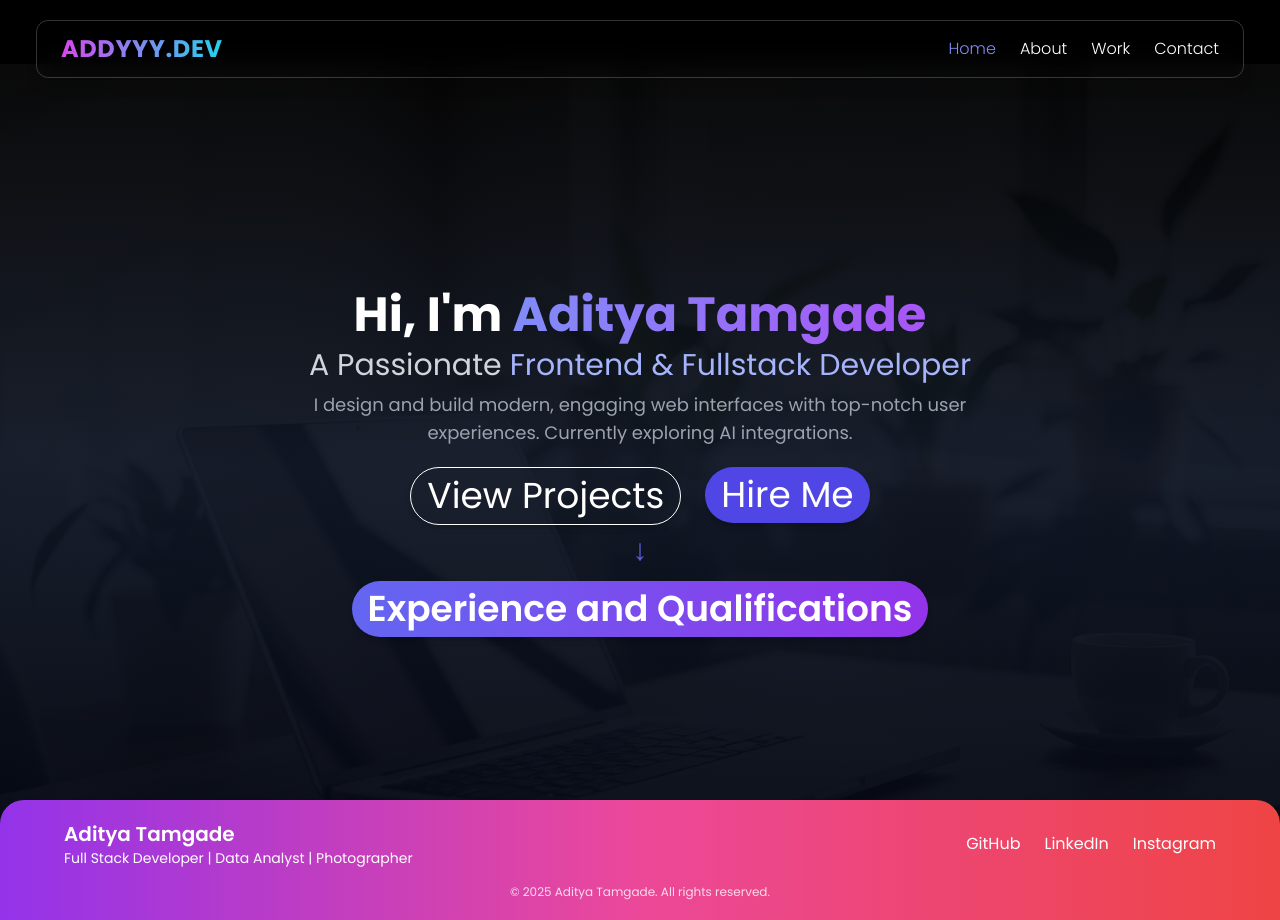
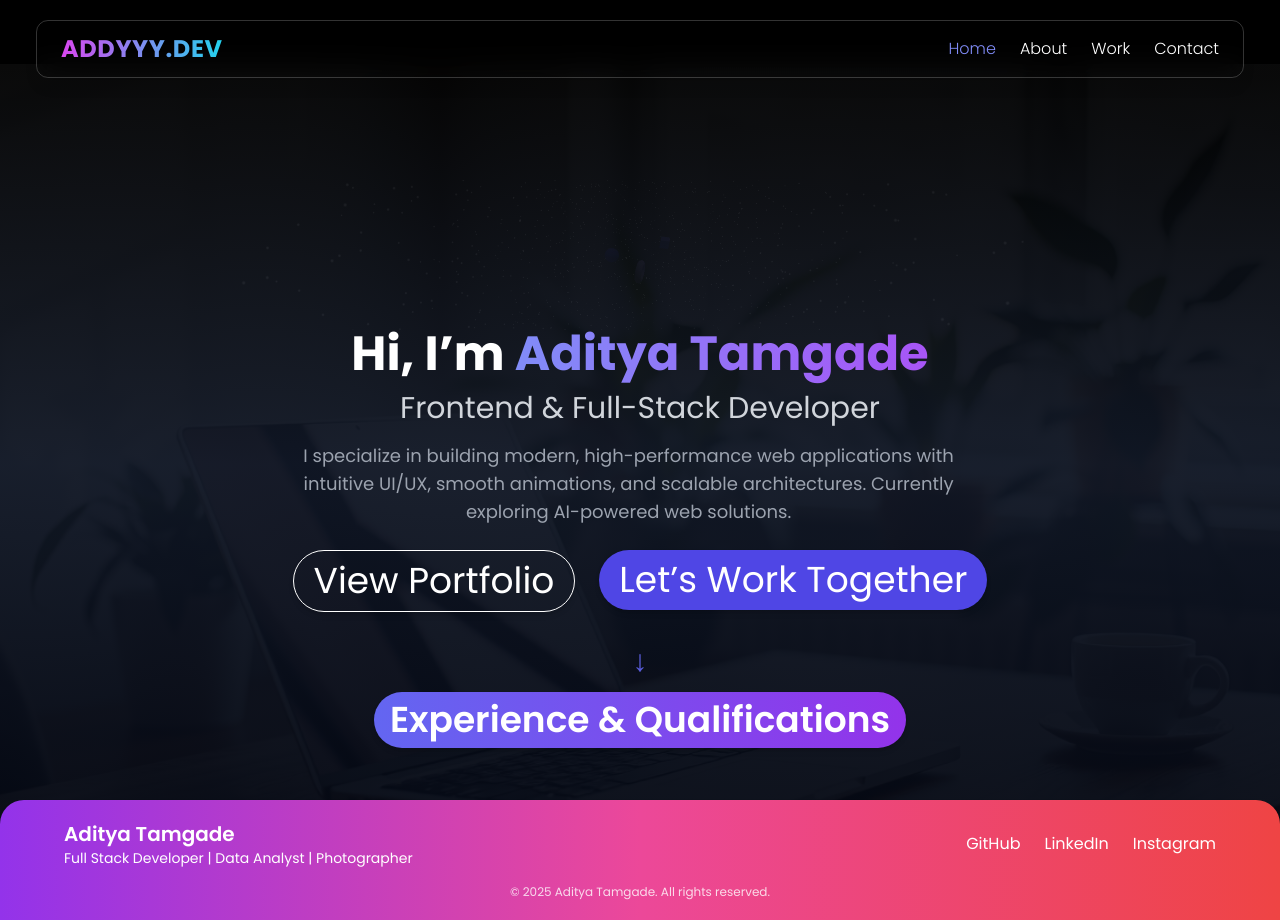
Before and after one commit to AdityaTamgade/PORTFOLIO, a React (Vite) app: page / in a window 1280 px wide. Built offline with nearby package versions, Linux system fonts and the light colour scheme.

Commit message:
Update Hero.jsx

```diff
--- a/src/components/Hero.jsx
+++ b/src/components/Hero.jsx
@@ -1,106 +1,196 @@
 import { Link } from "react-router-dom";
 import { motion } from "framer-motion";
 import BgImage from "../assets/herobg.jpg";
+import { Suspense, useRef, useEffect, useState } from "react";
+import { Canvas, useFrame } from "@react-three/fiber";
+import {
+  OrbitControls,
+  Sphere,
+  MeshDistortMaterial,
+  Torus,
+  Box,
+  Stars,
+} from "@react-three/drei";
+import gsap from "gsap";
+import { ScrollTrigger } from "gsap/ScrollTrigger";
 
-export default function Hero() {
-  const scrollToEducation = () => {
-    const section = document.getElementById("education");
-    if (section) {
-      section.scrollIntoView({ behavior: "smooth" });
-    }
+gsap.registerPlugin(ScrollTrigger);
+
+/* ---------------- Floating 3D Object ---------------- */
+function FloatingObject({
+  type = "sphere",
+  position = [0, 0, 0],
+  color = "#4F46E5",
+}) {
+  const objRef = useRef();
+  const [mouse, setMouse] = useState([0, 0]);
+
+  useEffect(() => {
+    const handleMouseMove = (e) => {
+      setMouse([
+        e.clientX / window.innerWidth - 0.5,
+        e.clientY / window.innerHeight - 0.5,
+      ]);
+    };
+    window.addEventListener("mousemove", handleMouseMove);
+    return () => window.removeEventListener("mousemove", handleMouseMove);
+  }, []);
+
+  useFrame(() => {
+    if (!objRef.current) return;
+
+    objRef.current.rotation.x += 0.002;
+    objRef.current.rotation.y += 0.004;
+
+    objRef.current.position.x = position[0] + mouse[0] * 2;
+    objRef.current.position.y = position[1] + mouse[1] * 2;
+    objRef.current.position.z =
+      position[2] + Math.sin(Date.now() * 0.001) * 0.5;
+  });
+
+  const materialProps = {
+    color,
+    attach: "material",
+    distort: 0.25,
+    speed: 2,
   };
 
   return (
-    <section className="relative w-full min-h-screen flex flex-col justify-center items-center text-center px-6 sm:px-12 md:px-20 lg:px-60 overflow-visible mt-32">
-      {/* Background Image */}
+    <>
+      {type === "sphere" && (
+        <Sphere ref={objRef} args={[0.5, 64, 64]}>
+          <MeshDistortMaterial {...materialProps} />
+        </Sphere>
+      )}
+
+      {type === "cube" && (
+        <Box ref={objRef} args={[0.7, 0.7, 0.7]}>
+          <MeshDistortMaterial {...materialProps} />
+        </Box>
+      )}
+
+      {type === "torus" && (
+        <Torus ref={objRef} args={[0.5, 0.2, 16, 100]}>
+          <MeshDistortMaterial {...materialProps} />
+        </Torus>
+      )}
+    </>
+  );
+}
+
+/* ---------------- Hero Section ---------------- */
+export default function Hero() {
+  const scrollToEducation = () => {
+    document.getElementById("education")?.scrollIntoView({
+      behavior: "smooth",
+    });
+  };
+
+  return (
+    <section className="hero-section relative w-full min-h-screen flex flex-col justify-center items-center text-center px-6 sm:px-12 md:px-20 lg:px-60 overflow-visible mt-32">
+      {/* Background */}
       <div
         className="absolute inset-0 bg-cover bg-center z-0 opacity-20 sm:opacity-30 md:opacity-40"
         style={{ backgroundImage: `url(${BgImage})` }}
       />
-
-      {/* Gradient Overlay */}
       <div className="absolute inset-0 bg-gradient-to-b from-black via-gray-900 to-gray-950 opacity-90 z-0" />
 
-      {/* Main Content */}
+      {/* Three.js Scene */}
+      <Canvas className="absolute inset-0 -z-10">
+        <ambientLight intensity={0.5} />
+        <directionalLight position={[2, 5, 2]} intensity={1} />
+
+        <Suspense fallback={null}>
+          <FloatingObject
+            type="sphere"
+            position={[-2, 0, -2]}
+            color="#4F46E5"
+          />
+          <FloatingObject type="cube" position={[2, 1, -3]} color="#6366F1" />
+          <FloatingObject type="torus" position={[0, -1, -1]} color="#A78BFA" />
+          <Stars radius={100} depth={50} count={5000} factor={4} fade />
+        </Suspense>
+
+        <OrbitControls enableZoom={false} />
+      </Canvas>
+
+      {/* Content */}
       <div className="relative z-10">
-        {/* Heading */}
         <motion.h1
           initial={{ opacity: 0, y: 40 }}
           animate={{ opacity: 1, y: 0 }}
           transition={{ duration: 1 }}
           className="text-3xl sm:text-5xl font-bold text-white leading-tight"
         >
-          Hi, I'm{" "}
+          Hi, I’m{" "}
           <span className="text-transparent bg-clip-text bg-gradient-to-r from-indigo-400 to-purple-500">
             Aditya Tamgade
           </span>
         </motion.h1>
 
-        {/* Subtitle */}
         <motion.h2
           initial={{ opacity: 0, y: 20 }}
           animate={{ opacity: 1, y: 0 }}
           transition={{ delay: 0.4, duration: 1 }}
-          className="text-lg sm:text-3xl text-gray-300 mt-2"
+          className="text-lg sm:text-3xl text-gray-300 mt-3"
         >
-          A Passionate{" "}
-          <span className="text-indigo-300">
-            Frontend & Fullstack Developer
-          </span>
+          Frontend & Full-Stack Developer
         </motion.h2>
 
-        {/* About text */}
         <motion.p
           initial={{ opacity: 0, y: 20 }}
           animate={{ opacity: 1, y: 0 }}
           transition={{ delay: 0.7, duration: 1 }}
-          className="text-gray-400 max-w-2xl mt-2 text-base sm:text-lg justify-center"
+          className="text-gray-400 max-w-2xl mt-4 text-base sm:text-lg"
         >
-          I design and build modern, engaging web interfaces with top-notch user
-          experiences. Currently exploring AI integrations.
+          I specialize in building modern, high-performance web applications
+          with intuitive UI/UX, smooth animations, and scalable architectures.
+          Currently exploring AI-powered web solutions.
         </motion.p>
 
-        {/* Buttons */}
+        {/* Primary Actions */}
         <motion.div
           initial={{ opacity: 0, y: 20 }}
           animate={{ opacity: 1, y: 0 }}
           transition={{ delay: 1, duration: 1 }}
-          className="flex gap-6 mt-5 flex-wrap justify-center"
+          className="flex gap-6 mt-6 flex-wrap justify-center"
         >
           <Link to="/work">
-            <button className="px-4 py-2 border border-white text-white hover:bg-white hover:text-black transition rounded-full shadow-md">
-              View Projects
+            <button className="px-5 py-2.5 border border-white text-white hover:bg-white hover:text-black transition rounded-full shadow-md">
+              View Portfolio
             </button>
           </Link>
+
           <Link to="/contact">
-            <button className="px-4 py-2 bg-indigo-600 hover:bg-indigo-500 transition rounded-full text-white shadow-md">
-              Hire Me
+            <button className="px-5 py-2.5 bg-indigo-600 hover:bg-indigo-500 transition rounded-full text-white shadow-md">
+              Let’s Work Together
             </button>
           </Link>
         </motion.div>
 
-        {/* Down arrow animation */}
+        {/* Scroll Indicator */}
         <motion.div
           initial={{ opacity: 0 }}
           animate={{ opacity: 1, y: [0, 10, 0] }}
           transition={{ delay: 2, duration: 2, repeat: Infinity }}
-          className=" cursor-pointer"
+          className="mt-6 cursor-pointer"
           onClick={scrollToEducation}
         >
-          <span className="text-indigo-500 text-3xl animate-bounce">↓</span>
+          <span className="text-indigo-500 text-3xl">↓</span>
         </motion.div>
 
+        {/* Qualifications */}
         <motion.div
           initial={{ opacity: 0, y: 20 }}
           animate={{ opacity: 1, y: 0 }}
-          transition={{ delay: 1, duration: 1 }}
-          className="flex gap-6 flex-wrap justify-center"
+          transition={{ delay: 1.3, duration: 1 }}
+          className="flex justify-center mt-4"
         >
           <Link
             to="/qualification"
-            className="mt-4 inline-flex items-center gap-2 bg-gradient-to-r from-indigo-500 to-purple-600 hover:from-purple-600 hover:to-indigo-500 text-white font-semibold px-4 py-2 rounded-full shadow-md hover:scale-105 transition-transform duration-300"
+            className="inline-flex items-center gap-2 bg-gradient-to-r from-indigo-500 to-purple-600 hover:from-purple-600 hover:to-indigo-500 text-white font-semibold px-4 py-2 rounded-full shadow-md hover:scale-105 transition-transform duration-300"
           >
-            Experience and Qualifications
+            Experience & Qualifications
           </Link>
         </motion.div>
       </div>
```
